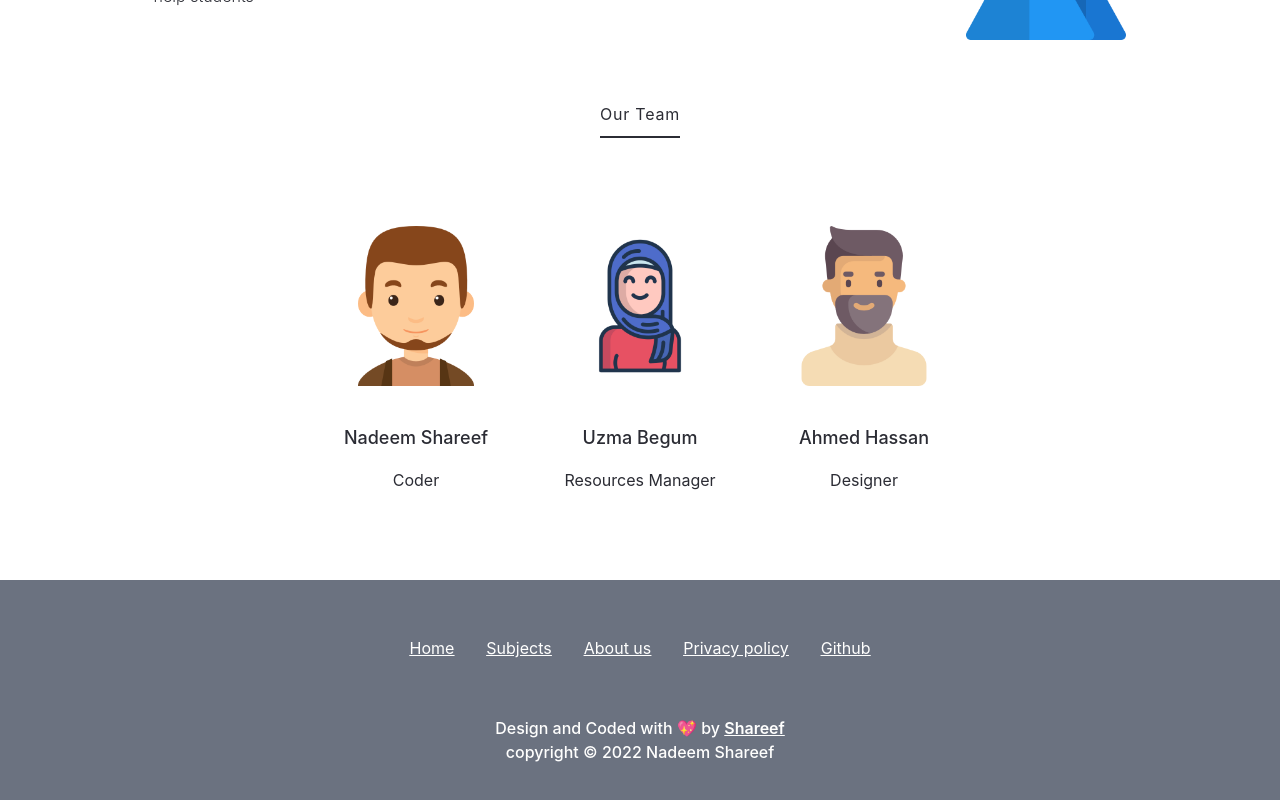
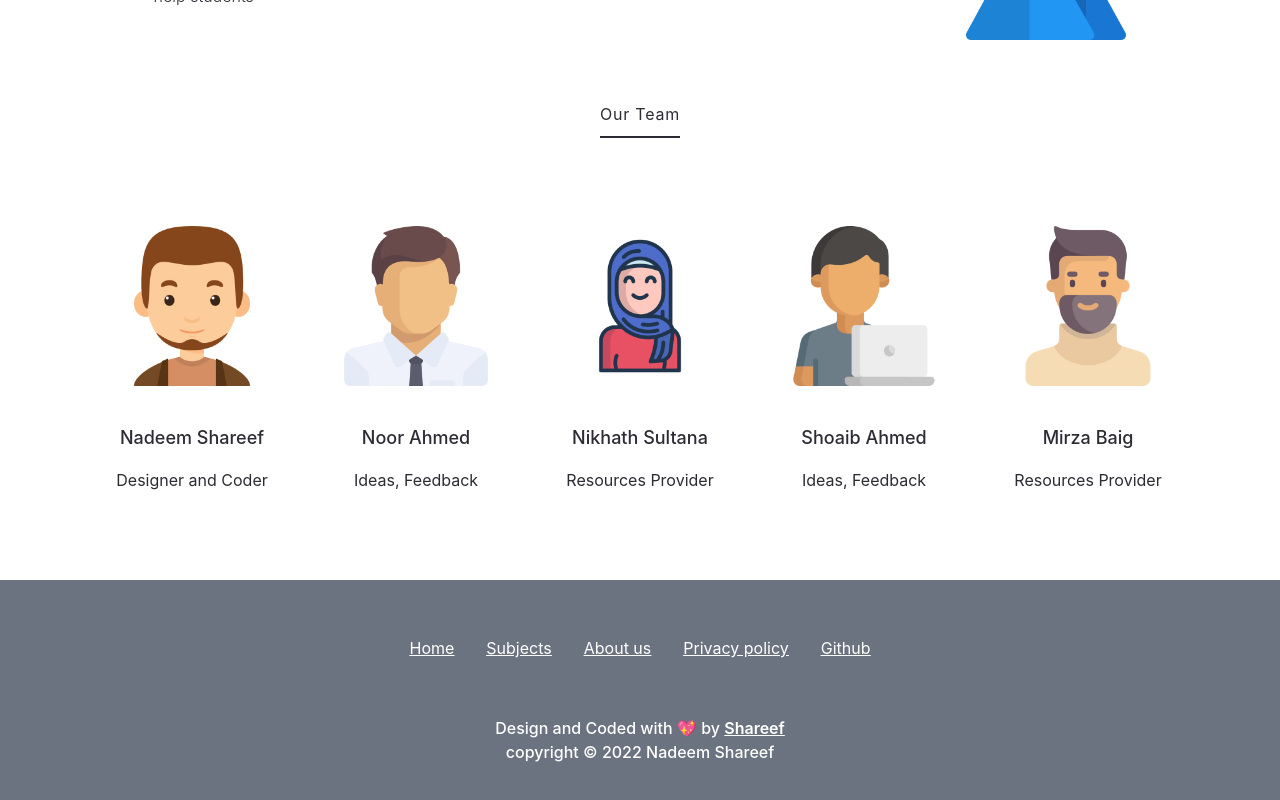
Before and after one commit to shareef99/yourounotes, a Next.js app: page /about in a window 1280 px wide. Shown: the part 1338-2138 px from the top of the page. Built offline with nearby package versions, Linux system fonts and the light colour scheme; no server answers.

Commit message:
✅ update team members

```diff
--- a/pages/about.tsx
+++ b/pages/about.tsx
@@ -12,55 +12,35 @@ export type teamMember = {
 };
 
 const about = (props: Props) => {
-  // const teamMembers: teamMember[] = [
-  //     {
-  //         id: 0,
-  //         name: "Nadeem Shareef",
-  //         role: "Designer and Coder",
-  //         imgURL: "/images/team/nadeem.png",
-  //     },
-  //     {
-  //         id: 1,
-  //         name: "Noor Ahmed",
-  //         role: "Ideas, Feedback",
-  //         imgURL: "/images/team/noor.png",
-  //     },
-  //     {
-  //         id: 2,
-  //         name: "Nikhath Sultana",
-  //         role: "Resources Provider",
-  //         imgURL: "/images/team/nikhat.png",
-  //     },
-  //     {
-  //         id: 3,
-  //         name: "Shoaib Ahmed",
-  //         role: "Ideas, Feedback",
-  //         imgURL: "/images/team/shoaib.png",
-  //     },
-  //     {
-  //         id: 4,
-  //         name: "Mirza Baig",
-  //         role: "Resources Provider",
-  //         imgURL: "/images/team/mirza.png",
-  //     },
-  // ];
   const teamMembers: teamMember[] = [
     {
       id: 0,
       name: "Nadeem Shareef",
-      role: "Coder",
+      role: "Designer and Coder",
       imgURL: "/images/team/nadeem.png",
     },
     {
       id: 1,
-      name: "Uzma Begum",
-      role: "Resources Manager",
+      name: "Noor Ahmed",
+      role: "Ideas, Feedback",
+      imgURL: "/images/team/noor.png",
+    },
+    {
+      id: 2,
+      name: "Nikhath Sultana",
+      role: "Resources Provider",
       imgURL: "/images/team/nikhat.png",
     },
     {
-      id: 2,
-      name: "Ahmed Hassan",
-      role: "Designer",
+      id: 3,
+      name: "Shoaib Ahmed",
+      role: "Ideas, Feedback",
+      imgURL: "/images/team/shoaib.png",
+    },
+    {
+      id: 4,
+      name: "Mirza Baig",
+      role: "Resources Provider",
       imgURL: "/images/team/mirza.png",
     },
   ];
```
